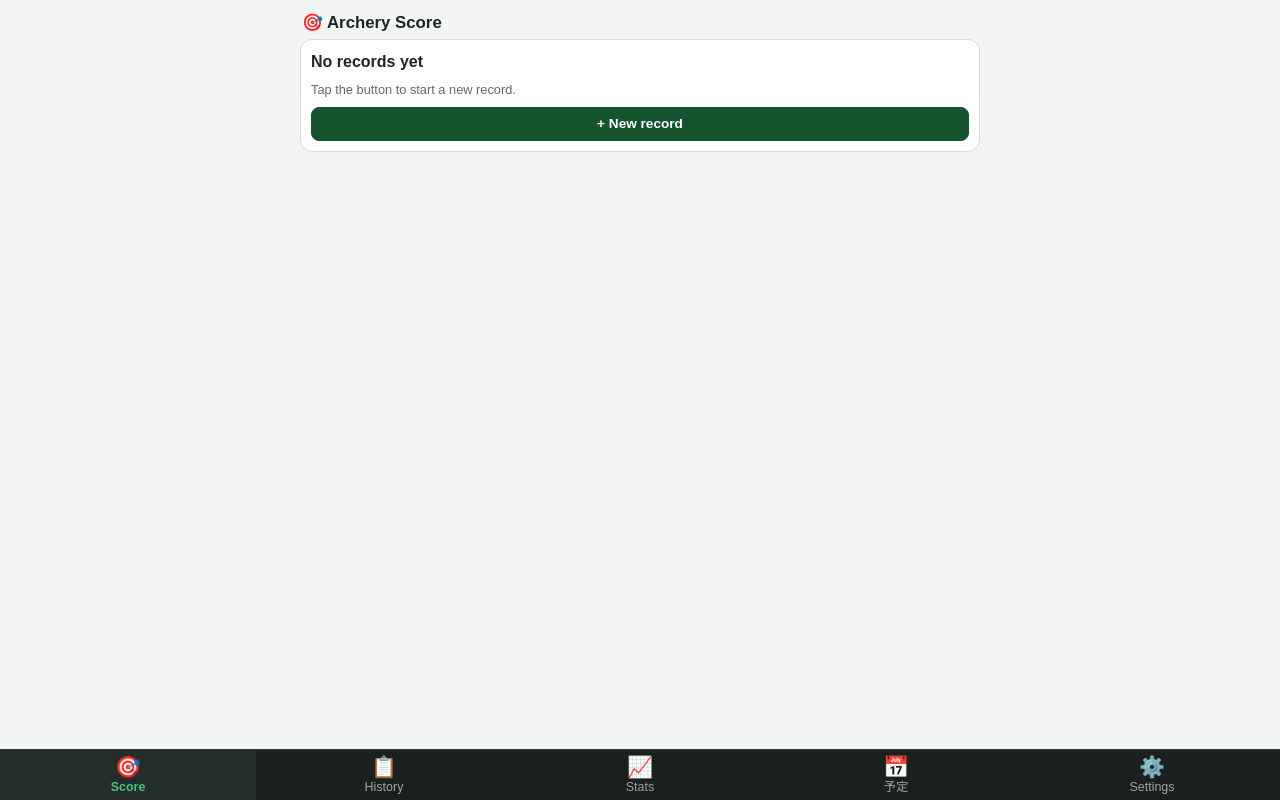
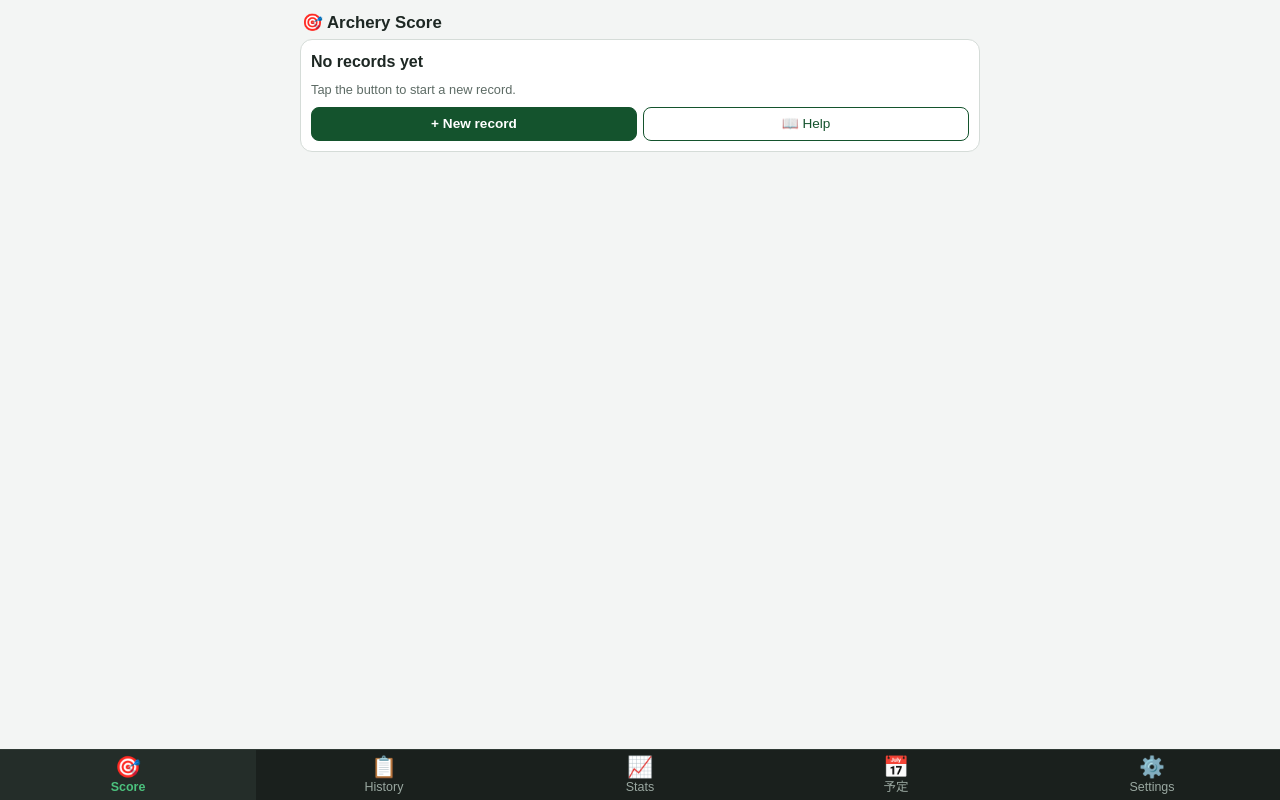
Before and after one commit to ina-archery/archery-score, a plain HTML site: page index.html in a window 1280 px wide. Drawn offline with Linux system fonts and the light colour scheme.

Commit message:
チャット風の使い方ヘルプを追加（12個の質問、図つき）
Co-Authored-By: Claude Sonnet 5.5 <noreply@anthropic.com>

```diff
--- a/app.js
+++ b/app.js
@@ -157,11 +157,11 @@ function meName(S){return S.name||t('自分')}
 /* ================= 画面切替 ================= */
 function applyStatic(){document.documentElement.lang=LANG;document.title=t('アーチェリー スコア記録');
   var l=document.querySelectorAll('[data-i18n]');for(var i=0;i<l.length;i++)l[i].textContent=t(l[i].getAttribute('data-i18n'))}
-function show(v){ui.view=v;['rec','hist','ana','cal','set'].forEach(function(k){$('#v-'+k).className='view'+(k===v?' on':'');$('#n-'+k).className=(k===v?'on':'')});render()}
+function show(v){ui.view=v;['rec','hist','ana','cal','set','help'].forEach(function(k){$('#v-'+k).className='view'+(k===v?' on':'');var n=$('#n-'+k);if(n)n.className=(k===v||(v==='help'&&k==='set')?'on':'')});render();if(v==='help')window.scrollTo(0,0)}
 function render(){
   var S=curS();applyStatic();
   $('#sub').textContent=S?((S.name||t('名前なし'))+' ・ '+(S.type==='match'?t('対戦'):rl(S))+' ・ '+S.date):'';
-  if(ui.view==='rec')renderRec();else if(ui.view==='hist')renderHist();else if(ui.view==='ana')renderAna();else if(ui.view==='cal')renderCal();else renderSet()}
+  if(ui.view==='rec')renderRec();else if(ui.view==='hist')renderHist();else if(ui.view==='ana')renderAna();else if(ui.view==='cal')renderCal();else if(ui.view==='help')renderHelp();else renderSet()}
 
 /* ================= 的の描画 ================= */
 function faceSVG(f,cx,cy){var n=11-f.min,rw=f.rw,s='';
@@ -181,7 +181,7 @@ function arrowMarks(S,h,g,cur){var s='',mr=g.R*0.034*(g.f.spots>1?1.3:1);
 
 /* ================= 記録画面 ================= */
 function emptyRec(){
-  var h='<div class="card"><h2>'+t('記録がありません')+'</h2><p class="note">'+t('下のボタンから新しい記録を始めましょう。')+'</p><div class="row"><button class="pri" data-act="newDlg">'+t('＋ 新しい記録')+'</button></div></div>';
+  var h='<div class="card"><h2>'+t('記録がありません')+'</h2><p class="note">'+t('下のボタンから新しい記録を始めましょう。')+'</p><div class="row"><button class="pri" data-act="newDlg">'+t('＋ 新しい記録')+'</button><button data-act="nav" data-v="help">📖 '+t('使い方')+'</button></div></div>';
   var recent=DB.sessions.slice().sort(function(a,b){return b.created-a.created}).slice(0,3);
   if(recent.length){h+='<h2>'+t('最近の記録')+'</h2>'+recent.map(listItem).join('')}
   return h}
@@ -262,6 +262,8 @@ function keyIn(v){var S=curS();if(!S)return;var a;
   putArrow(S,a)}
 var ACT={
  nav:function(b){show(b.dataset.v)},
+ helpAsk:function(b){ui.helpLog=(ui.helpLog||[]).concat(b.dataset.id).slice(-6);ui.helpTyping=true;render();scrollHelp();setTimeout(function(){ui.helpTyping=false;if(ui.view==='help'){render();scrollHelp()}},450)},
+ helpClear:function(){ui.helpLog=[];render()},
  go:function(b){show(b.dataset.v)},
  tab:function(b){var S=curS(),h=+b.dataset.v,n=nextEmpty(S,h,0,0);S.cur=(n&&n.h===h)?n:{h:h,e:0,a:0};ui.tgView=null;save();render()},
  side:function(){DB.set.side=!DB.set.side;ui.tgView=null;save();render()},
@@ -625,7 +627,19 @@ function renderCal(){var el=$('#v-cal'),h='',now=new Date(),m=new Date(now.getFu
   el.innerHTML=h}
 
 /* ================= 設定 ================= */
+function scrollHelp(){var e=document.getElementById('helpLast');if(e)e.scrollIntoView({behavior:'smooth',block:'start'})}
+function helpBub(c,x){return '<div class="bub '+c+'">'+x+'</div>'}
+function helpAnswer(Q){return '<div class="bub ai">'+Q.steps.map(function(st,i){return '<div class="hs"><span class="n">'+(i+1)+'</span><div><b>'+st.t+'</b>'+(st.f?'<div class="fig">'+st.f+'</div>':'')+'</div></div>'}).join('')+(Q.tip?'<p class="note">💡 '+Q.tip+'</p>':'')+'</div>'}
+function renderHelp(){var el=$('#v-help'),H=window.HELP||{qs:[],greet:''},log=ui.helpLog||[],h='<div class="helpchat">';
+  h+='<div class="row" style="margin:0 0 8px"><button data-act="nav" data-v="set">← '+t('設定にもどる')+'</button>'+(log.length?'<button data-act="helpClear">'+t('会話を消す')+'</button>':'')+'</div>';
+  h+=helpBub('ai',H.greet);
+  log.forEach(function(id,i){var Q=H.qs.filter(function(x){return x.id===id})[0];if(!Q)return;var last=(i===log.length-1);
+    h+='<div class="bub me"'+(last?' id="helpLast"':'')+'>'+Q.icon+' '+Q.q+'</div>';
+    h+=(last&&ui.helpTyping)?'<div class="bub ai"><span class="typing"><i></i><i></i><i></i></span></div>':helpAnswer(Q)});
+  if(!ui.helpTyping){h+='<div class="bub ai"><b>'+(log.length?'ほかに知りたいことは？':'どれが知りたい？')+'</b><div class="hq">'+H.qs.map(function(Q){return '<button data-act="helpAsk" data-id="'+Q.id+'">'+Q.icon+' '+Q.q+'</button>'}).join('')+(H.formUrl?'<a class="hqlink" href="'+H.formUrl+'" target="_blank" rel="noopener">💬 見つからないとき・要望を送る</a>':'')+'</div></div>'}
+  el.innerHTML=h+'</div>'}
 function renderSet(){var s=DB.set,h='';
+  h+='<div class="card"><button class="pri" data-act="nav" data-v="help" style="width:100%;min-height:44px;font-size:1rem">📖 '+t('使い方・よくある質問')+'</button></div>';
   h+='<div class="card"><h2>'+t('言語')+' / Language</h2><select data-set="lang"><option value="auto"'+(s.lang==='auto'?' selected':'')+'>'+t('端末の設定に合わせる')+' (Auto)</option>'+Object.keys(LANGS).map(function(k){return '<option value="'+k+'"'+(s.lang===k?' selected':'')+'>'+LANGS[k]+'</option>'}).join('')+'</select></div>';
   h+='<div class="card"><h2>'+t('ベースカラー')+'</h2><div class="swatches">'+Object.keys(THEMES).map(function(k){var on=(THEMES[s.theme]?s.theme:'green')===k;return '<button class="sw'+(on?' on':'')+'" data-act="theme" data-v="'+k+'" style="background:'+THEMES[k][1]+'" aria-label="'+esc(t(THEMES[k][0]))+'">'+(on?'✓':'')+'</button>'}).join('')+'</div><p class="note">'+t('アプリの基本の色を選べます。この端末だけの設定です。')+'</p></div>';
   h+='<div class="card"><h2>'+t('基本設定')+'</h2><label>'+t('氏名（新しい記録の初期値）')+'</label><input data-set="name" value="'+esc(s.name)+'">'
--- /dev/null
+++ b/help.js
@@ -0,0 +1,77 @@
+/* ヘルプの中身（質問と答え）。文章は短く、図で見せる。
+   質問を足す = window.HELP.qs に1つ足すだけ。図の部品は下の f.* を使う。 */
+(function(){
+var f={
+  btn:function(t,o){return '<span class="hb'+(o&&o.on?' on':'')+(o&&o.tap?' tap':'')+'">'+t+'</span>'},
+  cell:function(c,t,tap){return '<span class="hc '+c+(tap?' tap':'')+'">'+t+'</span>'},
+  row:function(a){return '<div class="hrow">'+a.join(' ')+'</div>'},
+  target:function(o){o=o||{};
+    var s='<svg viewBox="0 0 120 120" width="130" height="130" style="display:block;margin:0 auto"><circle cx="60" cy="60" r="56" fill="#fafafa" stroke="#999"/><circle cx="60" cy="60" r="46" fill="#2b2b2b"/><circle cx="60" cy="60" r="36" fill="#2a8be0"/><circle cx="60" cy="60" r="26" fill="#e0342b"/><circle cx="60" cy="60" r="13" fill="#f7d117"/>';
+    if(o.touch)s+='<circle cx="68" cy="52" r="7" fill="#fff" fill-opacity=".45" stroke="#e67e00" stroke-width="2.5"/><text x="68" y="30" text-anchor="middle" font-size="18" font-weight="bold" fill="#000" stroke="#fff" stroke-width="3" paint-order="stroke">'+o.touch+'</text><text x="78" y="72" font-size="20">&#128070;</text>';
+    if(o.out)s+='<text x="104" y="22" font-size="20">&#128070;</text><text x="92" y="36" font-size="10" fill="#e67e00" font-weight="bold">M</text>';
+    return s+'</svg>'},
+  nav:function(on){var a=[['&#127919;','記録'],['&#128203;','履歴'],['&#128200;','分析'],['&#128197;','予定'],['&#9881;&#65039;','設定']];
+    return '<div class="hnav">'+a.map(function(x){return '<span'+(x[1]===on?' class="on"':'')+'>'+x[0]+'<br><small>'+x[1]+'</small></span>'}).join('')+'</div>'},
+  dots:function(){return '<div class="hdots">'+['#14532d','#b98a00','#0f766e','#1d4ed8','#1e3a5f','#6d28d9','#be185d','#b3261e','#c2570c','#2b2b2b'].map(function(c){return '<i style="background:'+c+'"></i>'}).join('')+'</div>'}
+};
+window.HELP={
+  greet:'こんにちは！ &#127919; 使い方で困ったことを選んでね。図で説明するよ。',
+  formUrl:'',
+  qs:[
+    {id:'start',icon:'🎯',q:'記録のはじめかた',steps:[
+      {t:'「＋ 新しい記録」をタップ',f:f.btn('＋ 新しい記録',{on:1,tap:1})},
+      {t:'ラウンドと弓を選ぶ',f:f.row([f.btn('70m',{on:1}),f.btn('60m'),f.btn('50m'),f.btn('インドア'),f.btn('WA1440'),f.btn('自由設定')])},
+      {t:'「記録を始める」をタップ',f:f.btn('記録を始める',{on:1,tap:1})}],
+      tip:'名前は「設定」で入れておくと、毎回入力しなくて済みます。'},
+    {id:'tap',icon:'👆',q:'的のタップのしかた',steps:[
+      {t:'的を指で押すと、丸が出る'},
+      {t:'押したまま動かして、位置を合わせる',f:f.target({touch:'9'})},
+      {t:'指を離すと、その位置の点数が入る'},
+      {t:'小さく狙うときは、2本指で拡大',f:f.btn('🔍 拡大を戻す')},
+      {t:'的の外をタップすると、ミス（M）',f:f.target({out:1})}],
+      tip:'すぐに指を動かすと、画面がスクロールします。丸が出てから動かしてね。'},
+    {id:'keys',icon:'🔢',q:'点数ボタンで入れたい',steps:[
+      {t:'「点数ボタン」を選ぶ',f:f.row([f.btn('的にタッチ'),f.btn('点数ボタン',{on:1,tap:1})])},
+      {t:'点数の数字をタップ',f:f.row([f.cell('y','10',1),f.cell('y','9'),f.cell('r','8'),f.cell('r','7'),f.cell('b','6')])}],
+      tip:'点数ボタンで入れた矢は、的の着弾マップには出ません。'},
+    {id:'fix',icon:'✏️',q:'間違えた矢を直したい',steps:[
+      {t:'表の、直したい数字をタップ',f:f.row([f.cell('y','10'),f.cell('y','9',1),f.cell('r','8')])},
+      {t:'その矢が「書き換え」になる。的か点数ボタンで入れ直す'},
+      {t:'直前の1本を消すだけなら「1本戻す」',f:f.btn('↩ 1本戻す',{on:1})}],
+      tip:'入れ直すと、次の空いている矢に進みます。'},
+    {id:'side',icon:'↔️',q:'表と的を左右に並べたい',steps:[
+      {t:'記録画面の「表と的を左右に並べる」をタップ',f:f.btn('表と的を左右に並べる',{on:1,tap:1})},
+      {t:'もう一度押すと、上下に戻る'}]},
+    {id:'purpose',icon:'🏆',q:'試合と練習を分けたい',steps:[
+      {t:'「新しい記録」で、練習か試合かを選ぶ',f:f.row([f.btn('練習',{on:1}),f.btn('試合')])},
+      {t:'あとから変えるには、履歴の「練習 ⇄」をタップ',f:f.btn('練習 ⇄',{tap:1})},
+      {t:'履歴と分析の上のボタンで、絞り込める',f:f.row([f.btn('練習も試合も',{on:1}),f.btn('練習'),f.btn('試合')])}],
+      tip:'これまでの記録は、最初は全部「練習」です。'},
+    {id:'save',icon:'✅',q:'「保存」は押さないとダメ？',steps:[
+      {t:'入力は、自動で保存されています'},
+      {t:'「保存」を押すと、履歴の画面に移動します',f:f.btn('✅ 保存',{on:1})}],
+      tip:'押し忘れても、記録は消えません。'},
+    {id:'hist',icon:'📈',q:'履歴と分析の見かた',steps:[
+      {t:'履歴：記録をタップすると開く',f:f.nav('履歴')},
+      {t:'分析：「過去の記録を合わせて」で、推移や着弾マップが見られる',f:f.row([f.btn('今の記録'),f.btn('過去の記録を合わせて',{on:1})])},
+      {t:'着弾マップは、矢をタップして印やコメントを残せる'}]},
+    {id:'cal',icon:'📅',q:'予定と目標点数',steps:[
+      {t:'予定：試合の日を登録すると、あと何日か出る',f:f.btn('＋ 予定を追加',{on:1})},
+      {t:'目標点数：目標を入れると、必要な平均点が出る',f:f.btn('🎯 目標点数を設定',{tap:1})}]},
+    {id:'color',icon:'🎨',q:'色を変えたい',steps:[
+      {t:'「設定」を開く',f:f.nav('設定')},
+      {t:'「ベースカラー」から好きな色をタップ',f:f.dots()}],
+      tip:'すぐに変わります。この端末だけの設定です。'},
+    {id:'backup',icon:'💾',q:'バックアップを取りたい',steps:[
+      {t:'「設定」の下のほうの「データ」を開く'},
+      {t:'「バックアップ保存」をタップ',f:f.btn('バックアップ保存',{on:1,tap:1})},
+      {t:'機種変更のときは「バックアップを読み込む」で戻す',f:f.btn('バックアップを読み込む')}],
+      tip:'記録はこの端末の中にだけあります。ときどき保存してね。'},
+    {id:'home',icon:'📲',q:'ホーム画面に追加したい',steps:[
+      {t:'Chromeでこのアプリのページを開く'},
+      {t:'右上のメニュー（︙）から「ホーム画面に追加」'},
+      {t:'アイコンや色が古いときは、アイコンを削除して追加し直す'}],
+      tip:'追加し直す前に、必ず「バックアップ保存」を押してね。'}
+  ]
+};
+})();
--- a/i18n.js
+++ b/i18n.js
@@ -5,6 +5,7 @@
    Missing keys fall back to the Japanese text. Simple, short wording is used on purpose. */
 window.I18N={};
 window.I18N.en={
+'使い方・よくある質問':'How to use / FAQ','使い方':'Help','設定にもどる':'Back to Settings','会話を消す':'Clear chat',
 'ベースカラー':'Base color','アプリの基本の色を選べます。この端末だけの設定です。':'Choose the main color of the app. This setting is for this device only.','グリーン':'Green','イエロー':'Yellow','ティール':'Teal','ブルー':'Blue','ネイビー':'Navy','パープル':'Purple','ピンク':'Pink','レッド':'Red','オレンジ':'Orange','ブラック':'Black',
 '練習':'Practice','試合':'Competition','練習か試合か':'Practice or competition','練習も試合も':'All',
 'アーチェリー スコア記録':'Archery Score',
--- a/sw.js
+++ b/sw.js
@@ -1,8 +1,8 @@
 /* Service worker: lets the app work offline after the first visit.
    VERSION is replaced with a build stamp by tools/release.js. Change it on every release so phones update. */
-const VERSION='20261115-195917';
+const VERSION='20261115-201218';
 const CACHE='archery-'+VERSION;
-const FILES=['./','./index.html','./app.js','./i18n.js','./manifest.webmanifest','./icon-192.png','./icon-512.png','./icon-180.png'];
+const FILES=['./','./index.html','./app.js','./i18n.js','./help.js','./manifest.webmanifest','./icon-192.png','./icon-512.png','./icon-180.png'];
 self.addEventListener('install',e=>{
   e.waitUntil(caches.open(CACHE).then(c=>Promise.all(FILES.map(f=>fetch(f,{cache:'reload'}).then(r=>{if(r.ok)return c.put(f,r)})))).then(()=>self.skipWaiting()));
 });
```
Also changed, not shown: index.html (+22 -0 lines).
